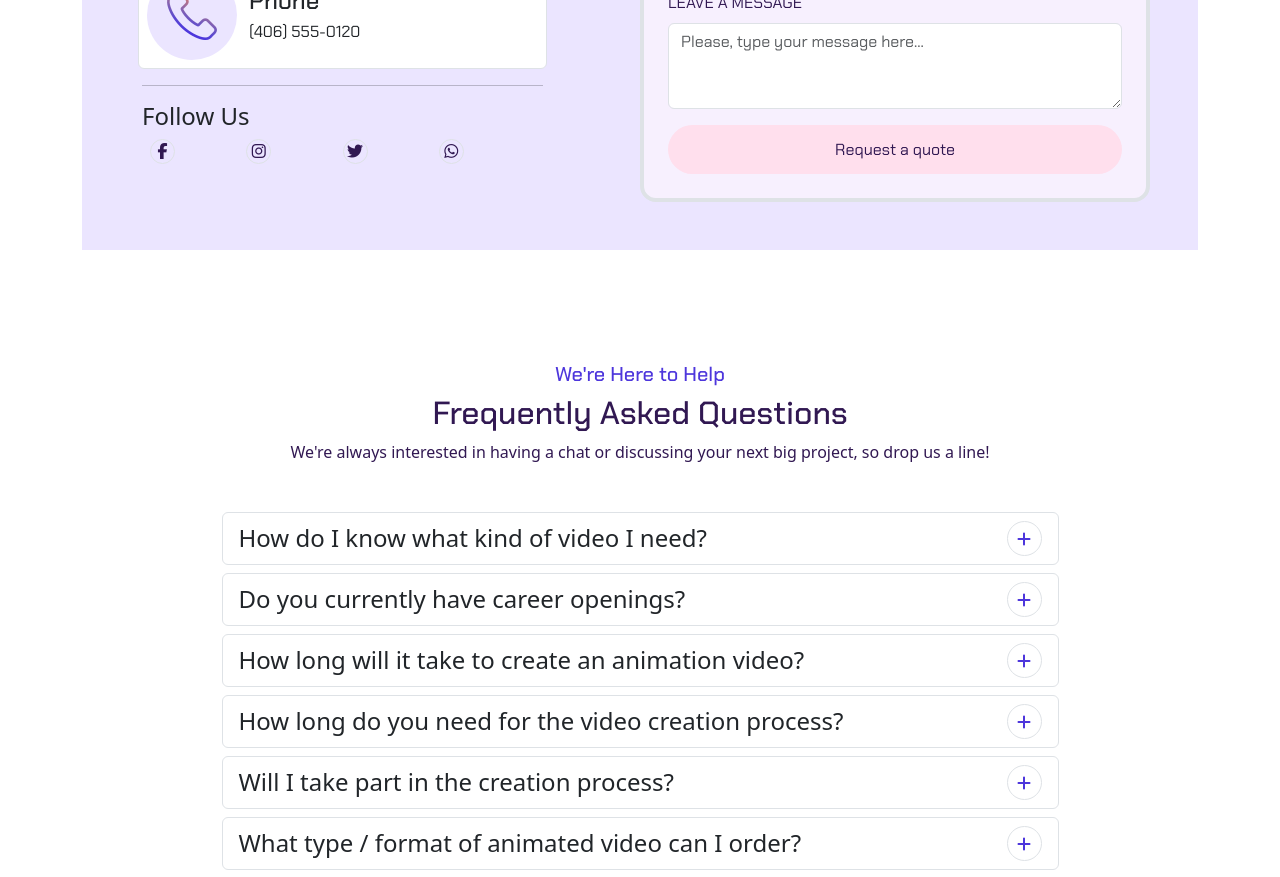
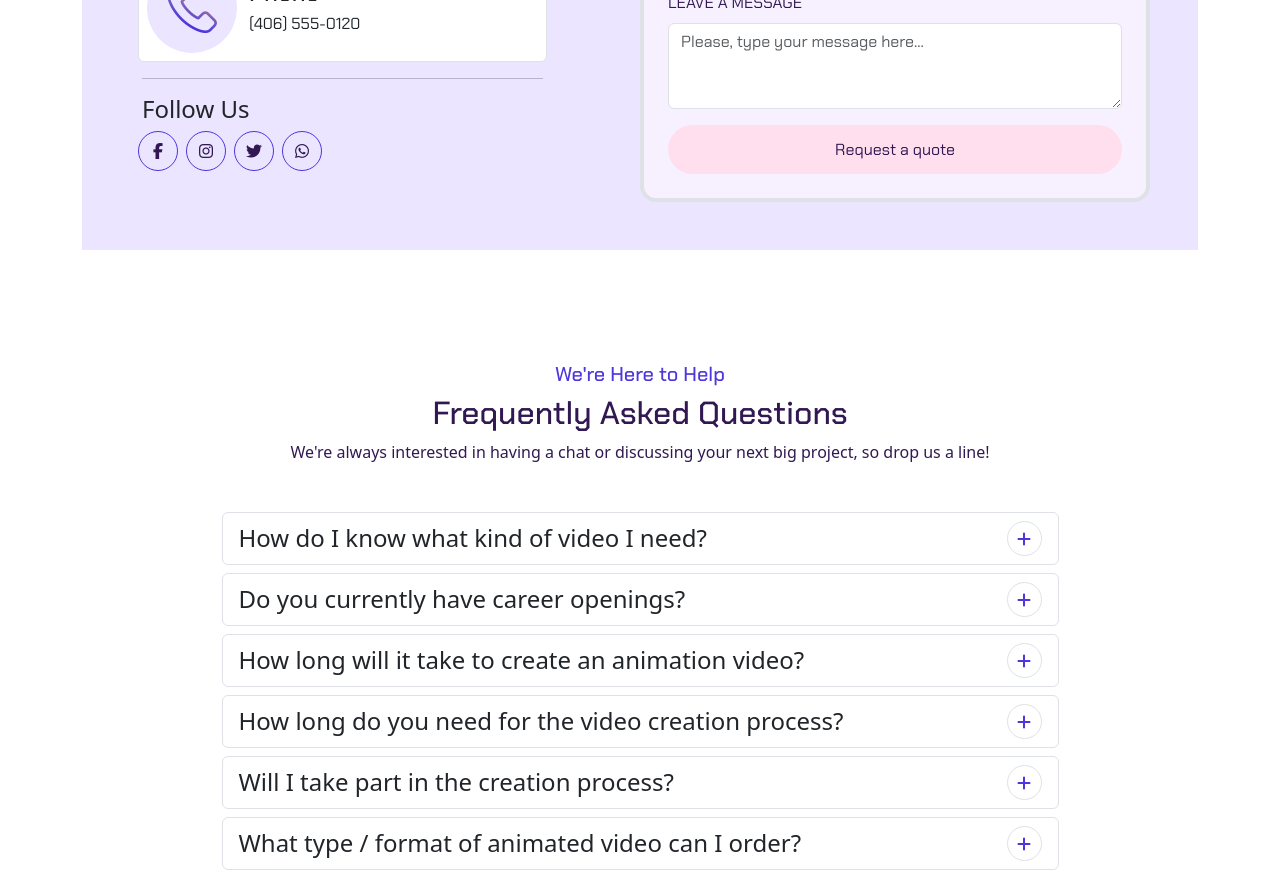
Before and after one commit to IvanTorzoni/proj-html-vuejs, a Vue app: page /contact in a window 1280 px wide. Shown: the part 1780-2657 px from the top of the page. Built offline with nearby package versions, Linux system fonts and the light colour scheme.

Commit message:
fixed: style socials icons - ContactPage

```diff
--- a/src/pages/ContactPage.vue
+++ b/src/pages/ContactPage.vue
@@ -147,19 +147,16 @@ export default {
               <h4>Follow Us</h4>
 
               <!-- Socials -->
-              <ul class="col row row-col-4">
+              <ul class="col row">
 
-                <li v-for="social in socialsMenu" class="col justify-content-end">
+                <li v-for="social in socialsMenu"
+                  class="col-1 logo-container rounded-circle d-flex justify-content-center align-items-center me-2">
 
-                  <div class="logo-container border rounded-circle d-flex justify-content-center align-items-center">
+                  <a href="">
 
-                    <a href="">
+                    <i class="ms-text-d-purple" :class="`${social.iconClasses}`"></i>
 
-                      <i class="ms-text-d-purple" :class="`${social.iconClasses}`"></i>
-
-                    </a>
-
-                  </div>
+                  </a>
 
                 </li>
 
@@ -282,9 +279,9 @@ export default {
 
 
 .logo-container {
-  height: 25px;
-  width: 25px;
-  border-color: $pj-dark-purple;
+  height: 40px;
+  width: 40px;
+  border: 1px solid $pj-light-purple;
 
 }
 </style>
```
